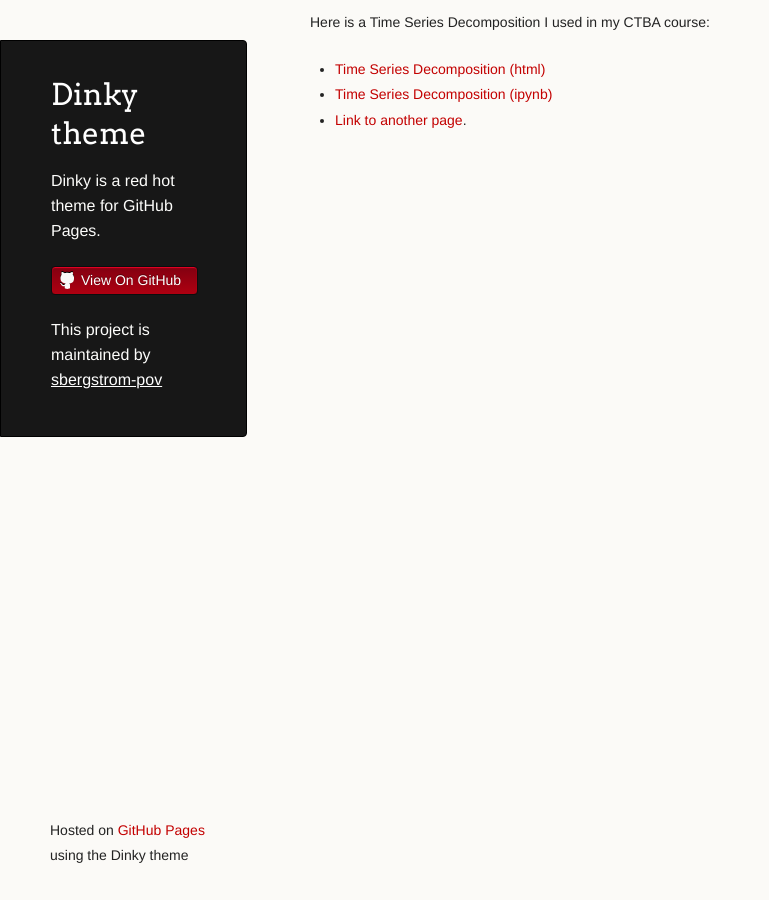
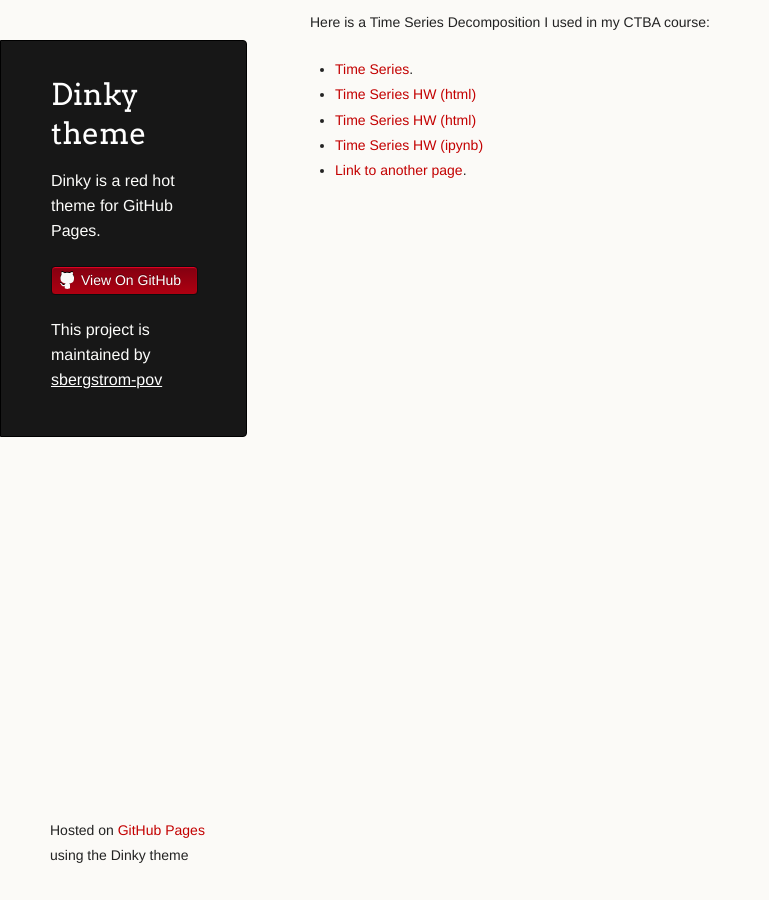
Before and after one commit to sbergstrom-pov/OLDsbergstrom-pov.github.io, a Jekyll site: the page built from timeSeries/index.md, in a window 1280 px wide. Shown: the whole page, without its empty margins (0-769 px from the left). Built offline with Jekyll 4.4.1, drawn with Linux system fonts in a browser that asks for light colours; our own code applies the rules of GitHub Pages for plain Markdown files.

Commit message:
Update index.md

```diff
--- a/timeSeries/index.md
+++ b/timeSeries/index.md
@@ -4,6 +4,8 @@
 ---
 
 Here is a Time Series Decomposition I used in my CTBA course:
--  [Time Series Decomposition (html)](./BUAD5112 M3 TimeSeries.html)
--  [Time Series Decomposition (ipynb)](./BUAD5112 M3 TimeSeries.ipynb)
+-  [Time Series](./BUAD5112.html).
+-  [Time Series HW (html)](./BUAD5112 M3 TimeSeries.html)
+-  [Time Series HW (html)](./BUAD5112 M3 TimeSeries.html)
+-  [Time Series HW (ipynb)](./BUAD5112 M3 TimeSeries.ipynb)
 -  [Link to another page](./another-page.html).
```
